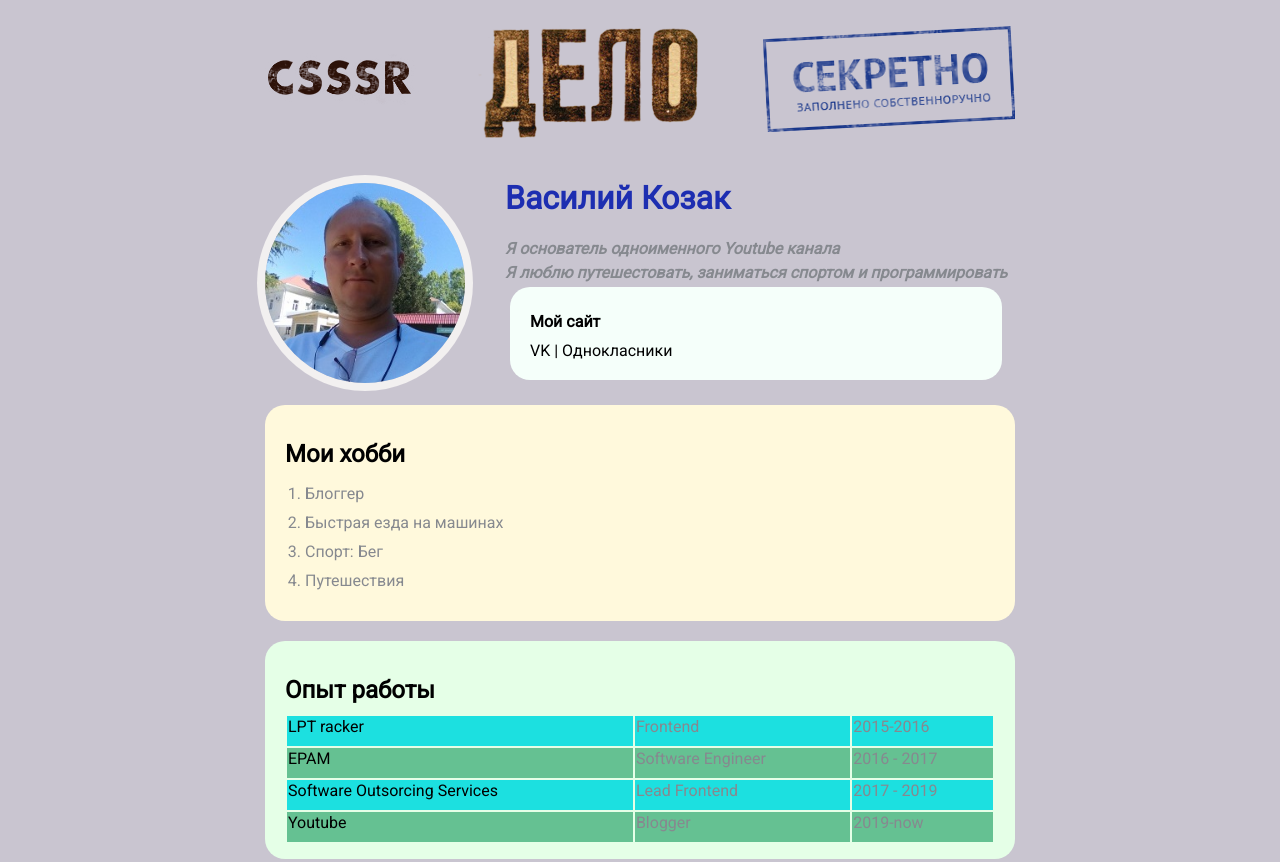
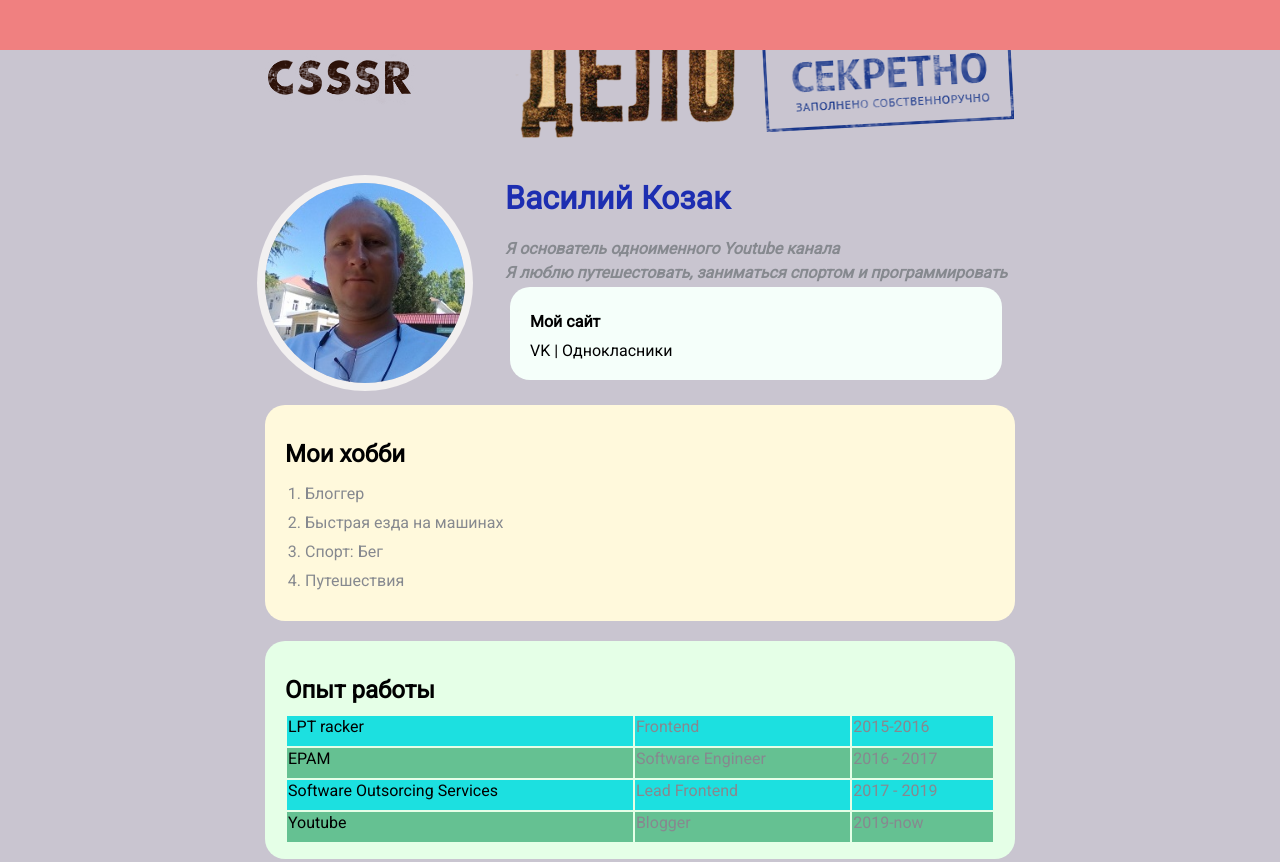
Before and after one commit to VasiliyKozak/Anketa, a plain HTML site: page index.html in a window 1280 px wide. Shown: the top 862 px of the page. Drawn offline with Linux system fonts and the light colour scheme.

Commit message:
Add files via upload

```diff
--- a/index.html
+++ b/index.html
@@ -8,9 +8,9 @@
   <body>
     <div class="container">
       <div class="row row-cols-1 row cols-md-2 row-cols-lg-4 g-5 container1">
-        <img src="logo.png" alt="CSSSR" class="csssr">
-        <img src="title.png" alt="ДЕЛО" class="delo">
-        <img src="stamp.png" alt="СЕКРЕТНО" class="sekret">
+        <img src="logo.png" alt="CSSSR" class="csssr" />
+        <img src="title.png" alt="ДЕЛО" class="delo" />
+        <img src="stamp.png" alt="СЕКРЕТНО" class="sekret" />
       </div>
 
       <div class="info">
@@ -125,11 +125,12 @@
         <div></div>
       </div>
       <div style="margin-bottom: 500px"></div> -->
-        <div class="position"> <!-- Создаём фигуру чёрный прямоугольник -->
-        <div class="box"> <!-- Создаём фигуру коралловый квадрат внутри чёрного прямоугольника -->
-        </div>
       </div>
-
+      <!-- <div class="position"> Создаём фигуру чёрный прямоугольник -->
+      <div class="box">
+        <!-- Создаём фигуру коралловый квадрат внутри чёрного прямоугольника -->
+        <!-- </div> -->
+      </div>
     </div>
   </body>
 </html>
--- a/stylesАнкета2.css
+++ b/stylesАнкета2.css
@@ -94,10 +94,10 @@ a:visited /* посетил */ {
   margin: 33px 20.5px 33px 0px;
 }
 .delo {
-  margin: auto;
+  margin: 0px 25px 0px 75px;
 }
 .sekret {
-  margin: 6px 0px 6px 25.6px;
+  margin: 6px 0px 6px 1px;
 }
 /* .social
  {
@@ -255,14 +255,18 @@ h1 {
 }
 /* ТЕМА: Position */
 
-.position {
+/* .position {
+  position: relative;
   margin-top: 40px;
-  border: 4px solid black; /*solid (сплошной). Придаёт границе «div» видимость на веб-странице.*/
+  border: 4px solid black; /* solid (сплошной). Придаёт границе «div» видимость на веб-странице.
   padding: 20px;
-}
+  height: 300px;
+} */
 .box {
-  position: static; /*(static (статический) по умолчанию, элемент закреплён. absolute (абсолютный) придаёт независимость от родительского тега */
-  width: 50px;
+  position: fixed; /* (static (статический) по умолчанию, элемент закреплён. absolute (абсолютный) придаёт независимость от родительского тега */
+  top: 0px;
+  right: 0px;
+  width: 100%;
   height: 50px;
   background: lightcoral;
 }
```
